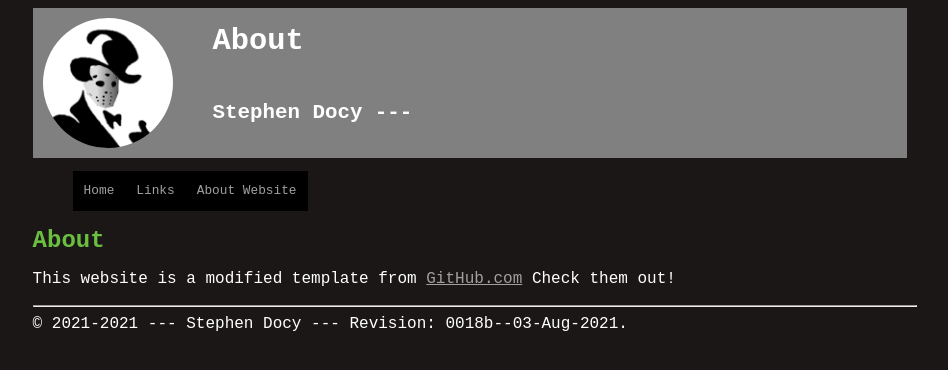
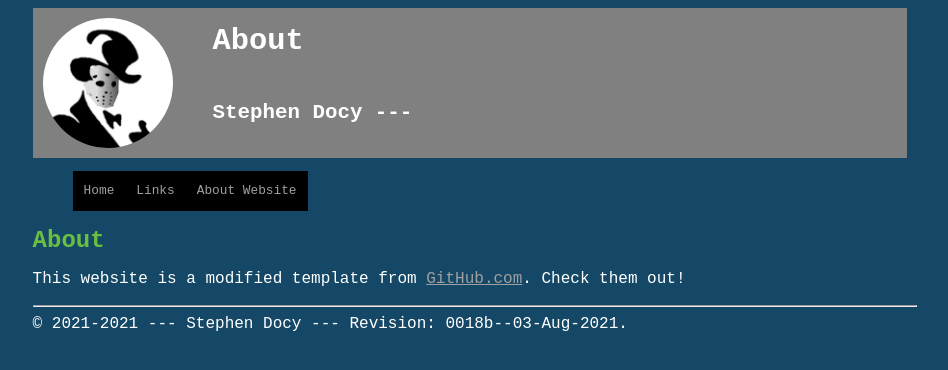
Before and after one commit to sdocy503/sdocy503.github.io, a Jekyll site: the page built from about.md, in a window 1280 px wide. Shown: the top 370 px of the page, without its empty margins (165-1113 px from the left). Built offline with Jekyll 4.4.1, drawn with Linux system fonts in a browser that asks for light colours; our own code applies the rules of GitHub Pages for plain Markdown files.

Commit message:
Updated background color and fixed small mistake in about website section

```diff
--- a/about.md
+++ b/about.md
@@ -4,5 +4,5 @@ permalink: /ABOUT/
 
 # About
 
-This website is a modified template from [GitHub.com]({{ site.urlgithub }})
+This website is a modified template from [GitHub.com]({{ site.urlgithub }}).
 Check them out!
--- a/assets/css/style.css
+++ b/assets/css/style.css
@@ -17,7 +17,7 @@
 /* See https://www.quackit.com/css/color/charts/hsl_color_chart.cfm */
 .plainclass1 {
   color:            hsl(0, 100%, 100%);
-  background-color: hsl(0, 10%, 10%);
+  background-color: hsl(202, 67%, 24%);
   line-height:      120%;
   font-family:      monospace,courier;
 }
```
